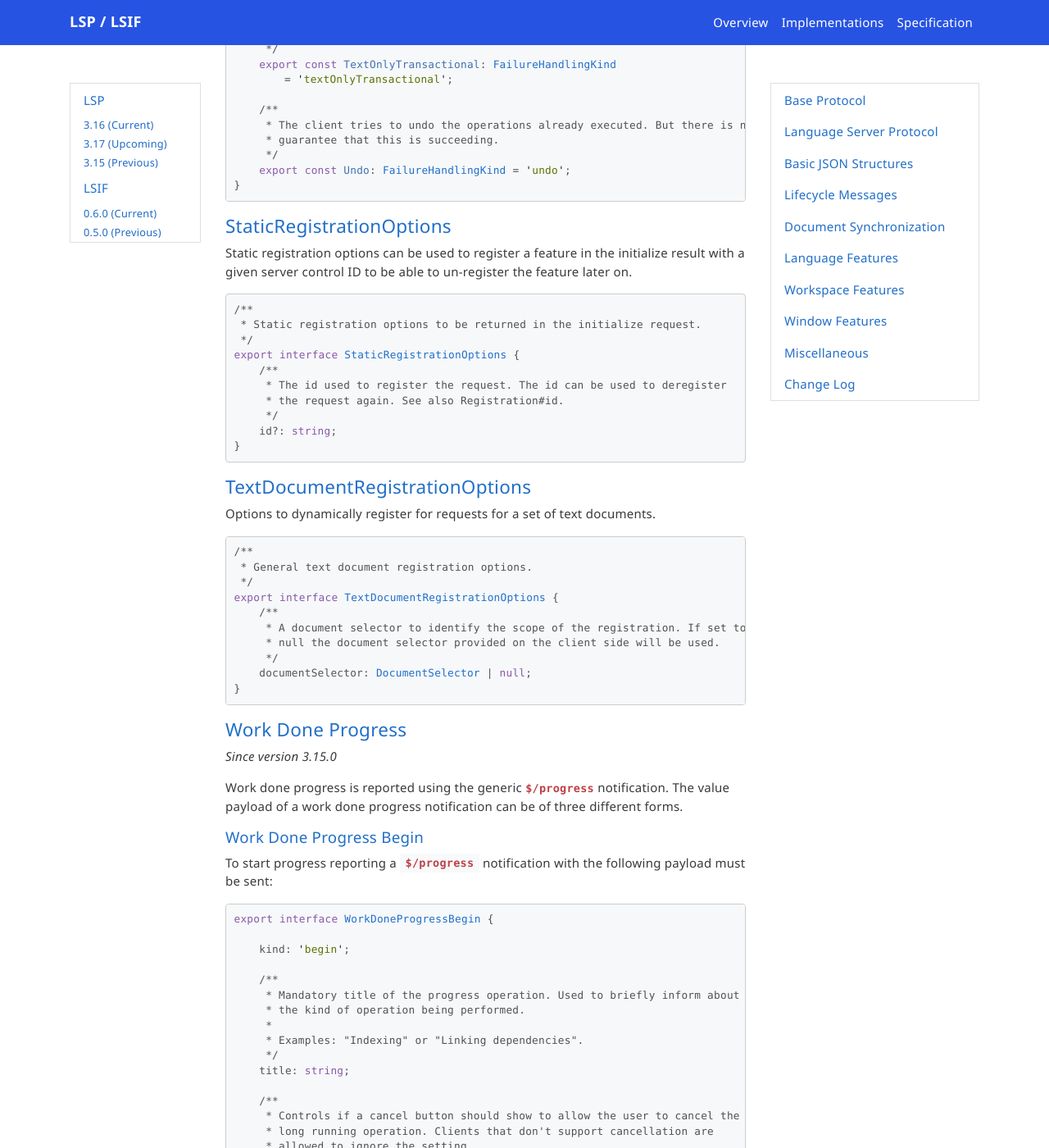
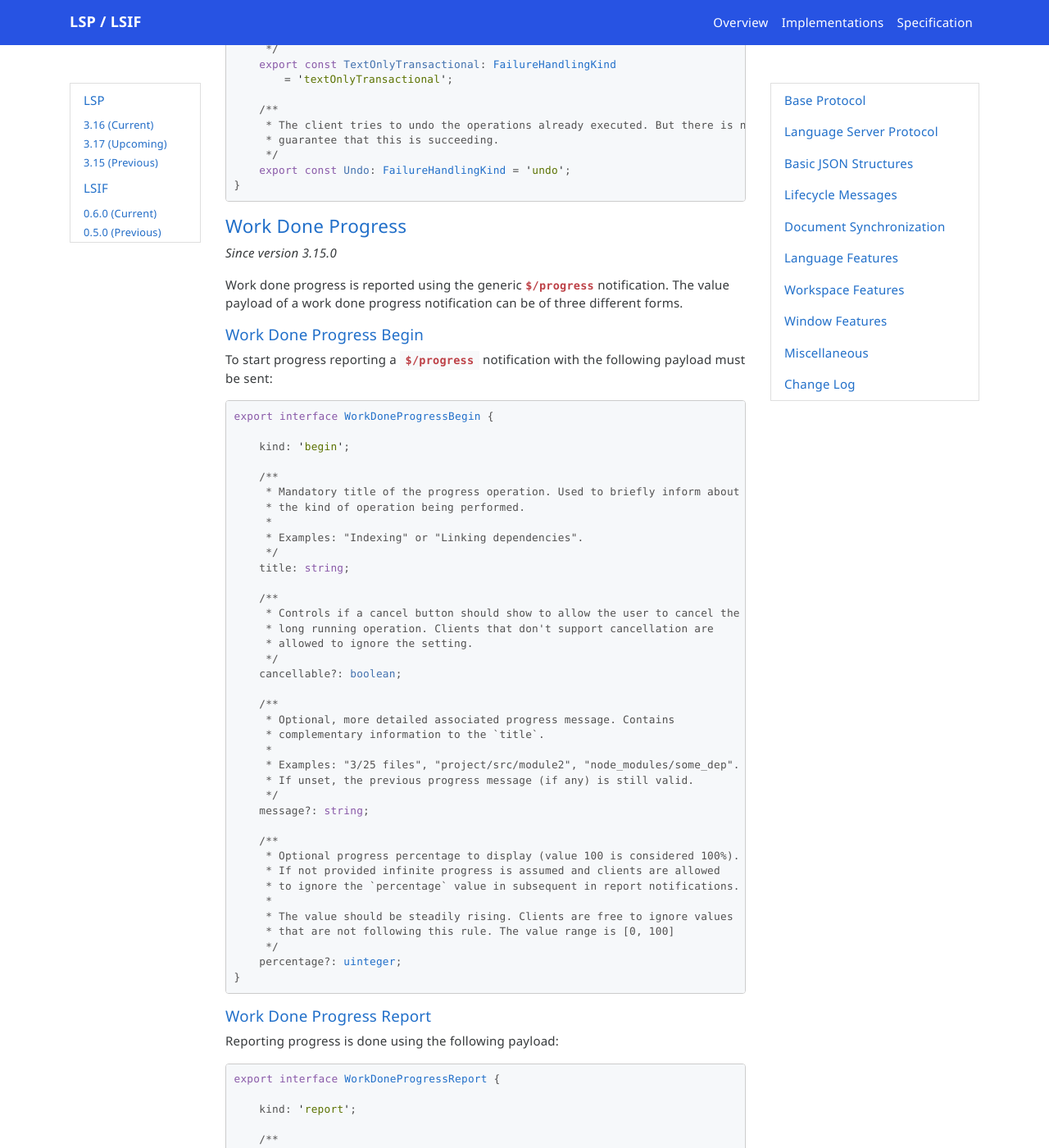
Before and after one commit to microsoft/language-server-protocol, a Jekyll site: the page built from _specifications/lsp/3.17/specification.md, in a window 1280 px wide and 1400 px high, scrolled down 33271 px. Shown: the whole window at 82% size. Built offline with Jekyll 4.4.1, drawn with Linux system fonts in a browser that asks for light colours; nearby versions of some CDN libraries; emoji names are drawn with the system emoji font; comment, search, counter and statistics services are not loaded; some of the changed text lies outside the part shown.

Commit message:
Even more tweaks

````diff
--- a/_data/specification-3-17-toc.yml
+++ b/_data/specification-3-17-toc.yml
@@ -76,10 +76,6 @@
       anchor: resourceChanges
     - title: Workspace Edit
       anchor: workspaceEdit
-    - title: Static Registration Options
-      anchor: staticRegistrationOptions
-    - title: Text Document Registration Options
-      anchor: textDocumentRegistrationOptions
     - title: Work Done Progress
       anchor: workDoneProgress
     - title: Client Initiated Progress
--- a/_specifications/lsp/3.17/client/registerCapability.md
+++ b/_specifications/lsp/3.17/client/registerCapability.md
@@ -71,3 +71,37 @@ This message is sent from the server to the client and after the client has succ
 _Response_:
 * result: void.
 * error: code and message set in case an exception happens during the request.
+
+`StaticRegistrationOptions` can be used to register a feature in the initialize result with a given server control ID to be able to un-register the feature later on.
+
+<div class="anchorHolder"><a href="#staticRegistrationOptions" name="staticRegistrationOptions" class="linkableAnchor"></a></div>
+
+```typescript
+/**
+ * Static registration options to be returned in the initialize request.
+ */
+export interface StaticRegistrationOptions {
+	/**
+	 * The id used to register the request. The id can be used to deregister
+	 * the request again. See also Registration#id.
+	 */
+	id?: string;
+}
+```
+
+`TextDocumentRegistrationOptions` can be used to dynamically register for requests for a set of text documents.
+
+<div class="anchorHolder"><a href="#textDocumentRegistrationOptions" name="textDocumentRegistrationOptions" class="linkableAnchor"></a></div>
+
+```typescript
+/**
+ * General text document registration options.
+ */
+export interface TextDocumentRegistrationOptions {
+	/**
+	 * A document selector to identify the scope of the registration. If set to
+	 * null the document selector provided on the client side will be used.
+	 */
+	documentSelector: DocumentSelector | null;
+}
+```
--- a/_specifications/lsp/3.17/specification.md
+++ b/_specifications/lsp/3.17/specification.md
@@ -461,8 +461,6 @@ There are quite some JSON structures that are shared between different requests
 {% include_relative types/resourceChanges.md %}
 {% include_relative types/workspaceEdit.md %}
 
-{% include_relative types/staticRegistrationOptions.md %}
-{% include_relative types/textDocumentRegistrationOptions.md %}
 {% include_relative types/workDoneProgress.md %}
 {% include_relative types/partialResults.md %}
 {% include_relative types/partialResultParams.md %}
--- a/_specifications/lsp/3.17/types/staticRegistrationOptions.md
+++ /dev/null
@@ -1,16 +0,0 @@
-#### <a href="#staticRegistrationOptions" name="staticRegistrationOptions" class="anchor"> StaticRegistrationOptions </a>
-
-Static registration options can be used to register a feature in the initialize result with a given server control ID to be able to un-register the feature later on.
-
-```typescript
-/**
- * Static registration options to be returned in the initialize request.
- */
-export interface StaticRegistrationOptions {
-	/**
-	 * The id used to register the request. The id can be used to deregister
-	 * the request again. See also Registration#id.
-	 */
-	id?: string;
-}
-```
--- a/_specifications/lsp/3.17/types/textDocumentRegistrationOptions.md
+++ /dev/null
@@ -1,16 +0,0 @@
-#### <a href="#textDocumentRegistrationOptions" name="textDocumentRegistrationOptions" class="anchor"> TextDocumentRegistrationOptions </a>
-
-Options to dynamically register for requests for a set of text documents.
-
-```typescript
-/**
- * General text document registration options.
- */
-export interface TextDocumentRegistrationOptions {
-	/**
-	 * A document selector to identify the scope of the registration. If set to
-	 * null the document selector provided on the client side will be used.
-	 */
-	documentSelector: DocumentSelector | null;
-}
-```
````
